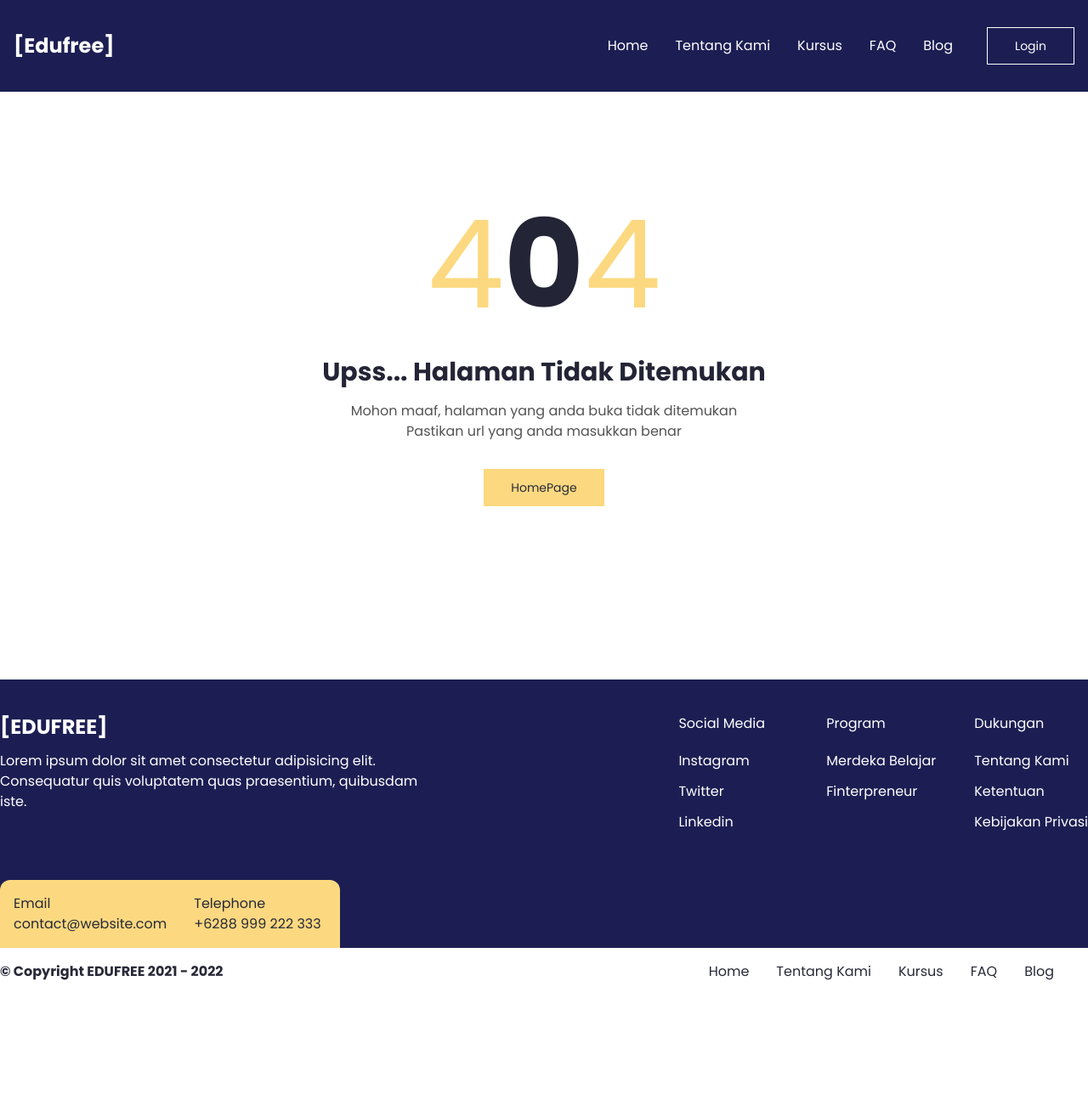
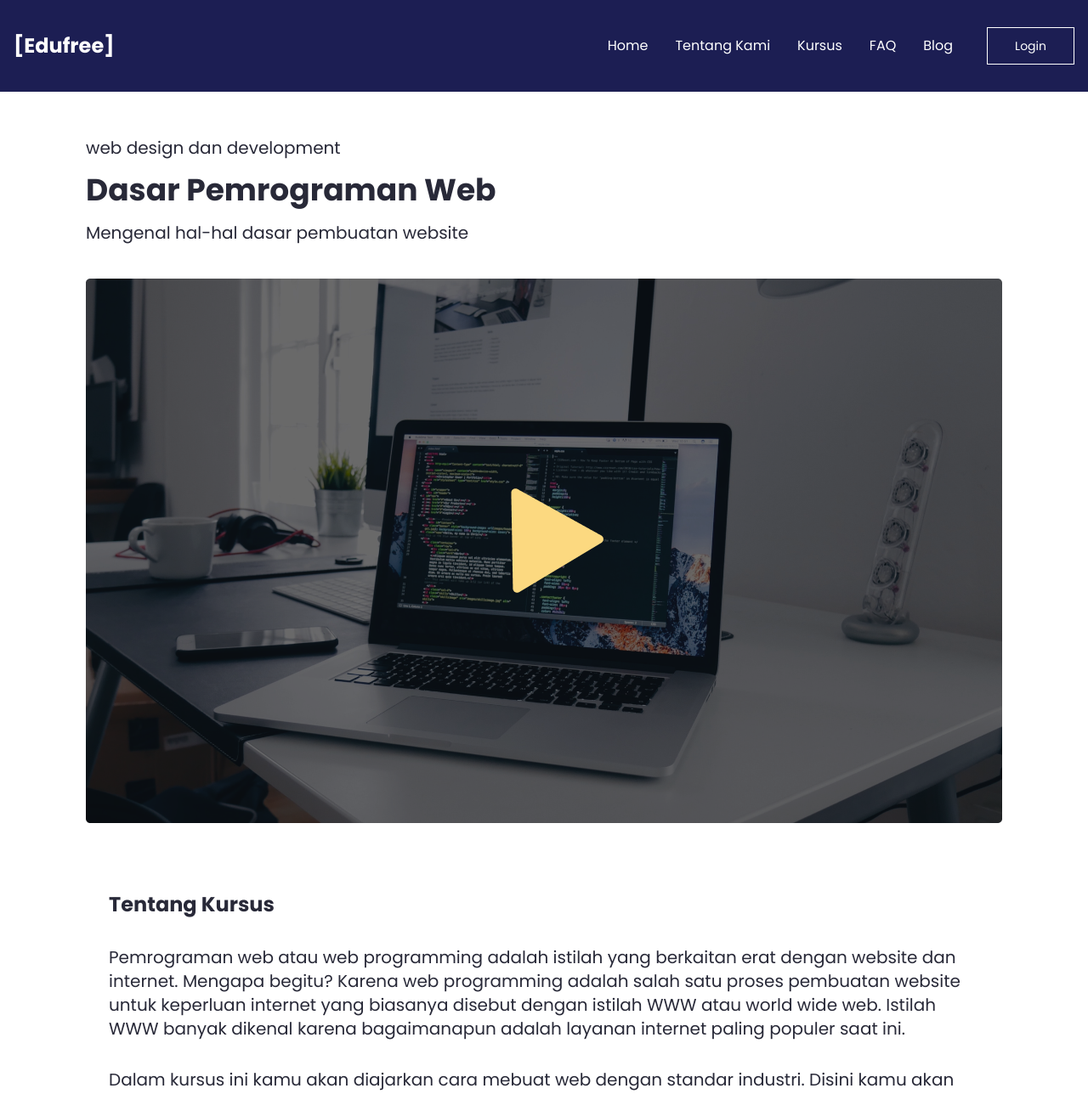
Before and after one commit to ikhlasdansantai/Edufree-mini-clone, a Next.js app: page /kursus/under-development in a window 1280 px wide. Before the commit this address had no page. Shown: the top 1288 px of the page at 85% size. Before the commit the page ends 1172 px from the top, so only its background shows below. Built offline with nearby package versions, Linux system fonts and the light colour scheme.

Commit message:
course detail static (done)

```diff
--- /dev/null
+++ b/src/app/kursus/[slug]/page.tsx
@@ -0,0 +1,50 @@
+import Image from "next/image";
+import BlogMedium from "/public/assets/blog__medium.png";
+import BlogMainImg from "/public/assets/blog__main__img.png";
+import { Button } from "@/components/ui/button";
+import Jumbotron from "@/app/_components/jumbotron";
+
+export default function CourseDetail() {
+  return (
+    <main className="max-w-[90rem] mx-auto my-40 text-xl min-h-[100dvh]">
+      <p className="text-[#282938]">web design dan development</p>
+      <h1 className="text-[#282938] font-semibold text-4xl my-4">Dasar Pemrograman Web</h1>
+      <p className="text-[#282938] text-xl">Mengenal hal-hal dasar pembuatan website</p>
+
+      <figure className=" mx-auto my-10 ">
+        <Image src={BlogMainImg} alt="blog thumb" style={{ width: "100%", height: "100%" }} className="block max-w-full" />
+      </figure>
+
+      <div className="blog__contents space-y-8 text-[#282938] max-w-5xl mx-auto mt-20">
+        <h2 className="font-semibold text-2xl">Tentang Kursus</h2>
+        <p>
+          Pemrograman web atau web programming adalah istilah yang berkaitan erat dengan website dan internet. Mengapa begitu? Karena web programming adalah salah satu proses pembuatan website untuk keperluan internet yang biasanya disebut
+          dengan istilah WWW atau world wide web. Istilah WWW banyak dikenal karena bagaimanapun adalah layanan internet paling populer saat ini.
+        </p>
+
+        <p>Dalam kursus ini kamu akan diajarkan cara mebuat web dengan standar industri. Disini kamu akan diajarkan tentang Html, Css dan Javascript yang merupakan pondasi dasar dalam pembuatan website</p>
+
+        <p>Manfaat belajar pemograman website adalah ;</p>
+        <ol type="1">
+          <li>Mampu menjalankan bisnis aplikasi dan software</li>
+          <li>Dapat membangun website sendiri</li>
+          <li>Menunjang karir</li>
+        </ol>
+
+        <figure className="mx-auto">
+          <Image src={BlogMedium} alt="blog thumb" style={{ width: "100%", height: "100%" }} className="block max-w-full" />
+        </figure>
+
+        <h2 className="font-semibold text-2xl">Target dan Sasaran Siswa</h2>
+        <ol type="1">
+          <li>Kelas ditujukan untuk siswa dengan rasa keingin tahuan tinggi dalam bidang pemrograman website</li>
+          <li>Kelas ini memberikan sertifikat ketika siswa bisa menyelesaikan setiap kursus yang ia pelajari</li>
+          <li>Diharapkan siswa bisa menyelesaikan semua tugas yang telah diberikan di akhir kursus</li>
+          <li>Kelas ini didesain untuk pemula sehingga tidak ada prasyarat dalam pemahaman pemrograman sebelumnya.</li>
+        </ol>
+      </div>
+
+      <Jumbotron />
+    </main>
+  );
+}
```
